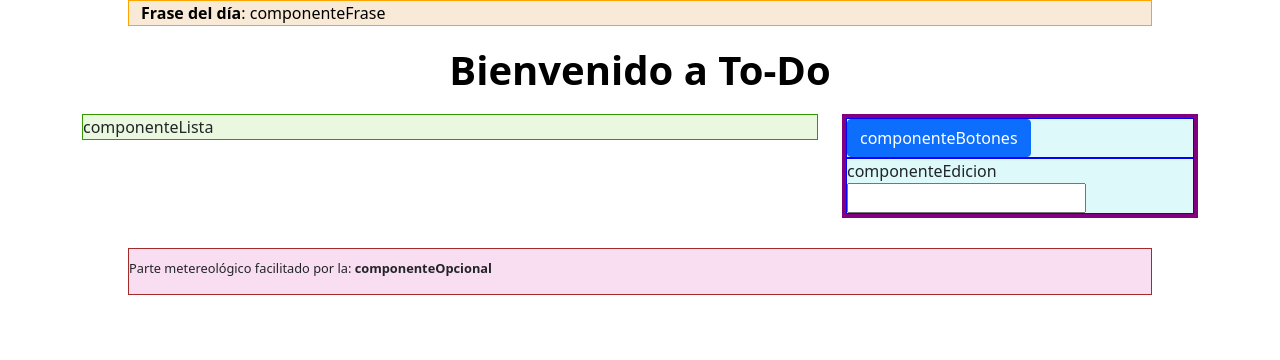
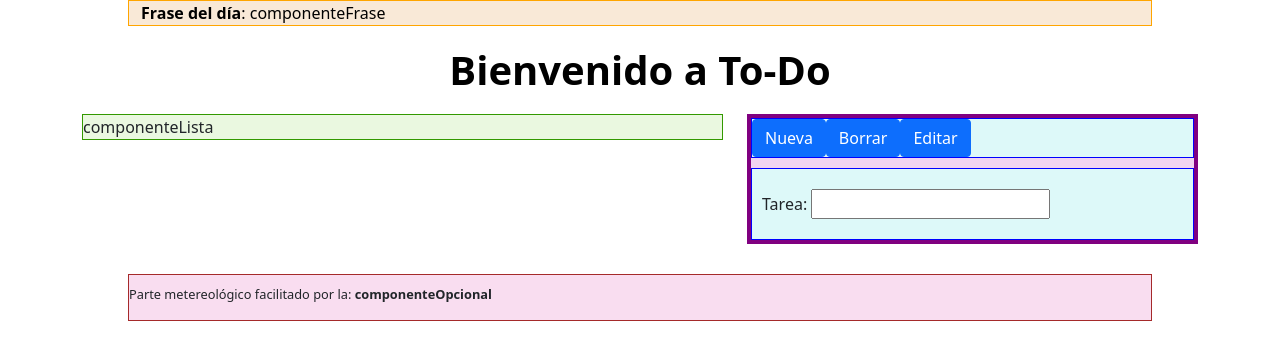
Before and after one commit to atmsDAWDAMAlicante/PruebaDesarrolladorJunior, a Vue app in the folder frontend/: page / in a window 1280 px wide. Shown: the top 360 px of the page. Built offline with nearby package versions, Linux system fonts and the light colour scheme; no server answers.

Commit message:
Añadido archivo .htaccess (ayuda de la IA) para uso de fecth con JSON local

```diff
--- a/frontend/src/App.vue
+++ b/frontend/src/App.vue
@@ -23,10 +23,10 @@ export default{
 
 <div class="container">
   <div class="row">
-    <div class="col col-8">
+    <div class="col col-7">
         <lista></lista>
     </div>
-    <div class="col col-4">
+    <div class="col col-5">
       <display></display>
     </div>
   </div>
--- a/frontend/src/components/botones.vue
+++ b/frontend/src/components/botones.vue
@@ -20,10 +20,15 @@ export default{
 
 <template>
     <div>
-        <button class="btn btn-primary"> {{ pruebaBotones }}</button>
+        <button class="btn btn-primary"> Nueva</button>
+        <button class="btn btn-primary"> Borrar</button>
+        <button class="btn btn-primary"> Editar</button>
     </div>
 </template>
 
 <style scoped>
-    div{background-color: rgb(221, 249, 249);border:1px solid blue;}
+    div{
+        background-color: rgb(221, 249, 249);
+        border:1px solid blue;
+        margin-bottom: 10px;}
 </style>
--- a/frontend/src/components/display.vue
+++ b/frontend/src/components/display.vue
@@ -35,5 +35,8 @@ export default{
 </template>
 
 <style>
-  #bordeExterior{background-color: rgb(241, 212, 241);border:4px solid purple;}
+  #bordeExterior{
+    background-color: rgb(241, 212, 241);
+    border:4px solid purple;
+    }
 </style>
--- a/frontend/src/components/edicion.vue
+++ b/frontend/src/components/edicion.vue
@@ -20,11 +20,15 @@ export default{
 
 <template>
     <div>
-        {{ pruebaEdicion }}
+        Tarea:
         <input type="text">
     </div>
 </template>
 
 <style scoped>
-    div{background-color: rgb(221, 249, 249);border:1px solid blue;}
+    div{
+        background-color: rgb(221, 249, 249);
+        border:1px solid blue;
+        padding: 20px 10px;
+        }
 </style>
--- a/frontend/src/components/lista.vue
+++ b/frontend/src/components/lista.vue
@@ -9,10 +9,21 @@ export default{
             pruebaLista: "componenteLista"
         }
     },
-    methods:{
-        prueba(){
-            return this.pruebaLista
-        }
+    mounted(){
+            // Llegado a este punto solicito ayuda de la IA para poder utilizar la API fetch
+            // para llamar al JSON local mediante Apache para listar las tareas y efectuar
+            // las operaciones CRUD
+            // El resultado de la ayuda de la IA es el archivo .htaccess y su contenido
+            // que se encuentra en el directorio raiz del proyecto
+            fetch('http://localhost/PruebaDesarrolladorJunior/data/tareas.json')
+            .then((response)=>response.json())
+            .then((data)=>{
+                console.log(data)
+                for (let elem of data){
+                    this.pruebaLista+=elem.id
+                }
+            })
+
     }
 
 }
```
Also changed, not shown: 2 other files (tests, documents, lock files or other folders).
